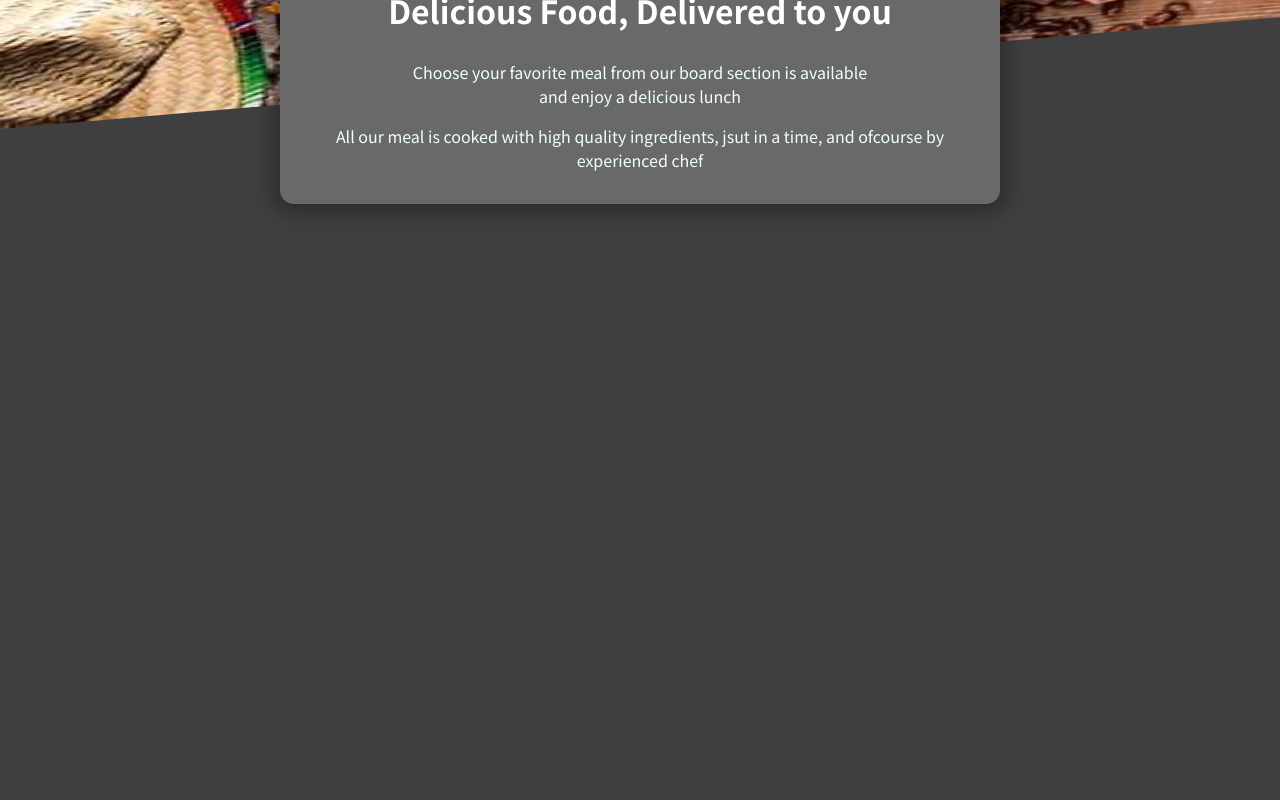
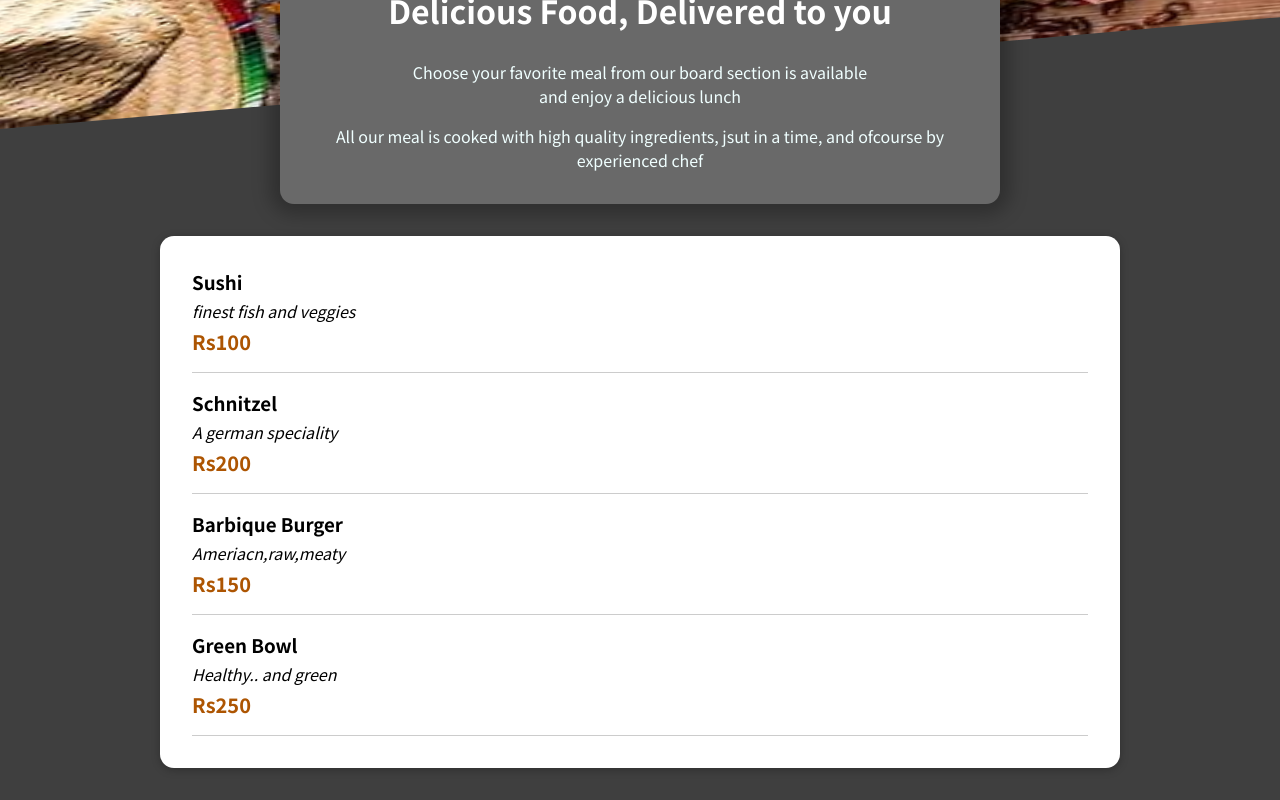
Before and after one commit to Akash3386/restaurant-app, a React (Create React App) app: page / in a window 1280 px wide. Shown: the part 269-1069 px from the top of the page. Before the commit the page ends 800 px from the top, so only its background shows below. Built offline with nearby package versions, Linux system fonts and the light colour scheme.

Commit message:
making item visible

```diff
--- a/src/App.js
+++ b/src/App.js
@@ -1,6 +1,7 @@
 import { Fragment } from "react";
 import Header from "./components/Layout/Header";
 import MealSummary from "./components/Meals/MealsSummary";
+import AvailableMeal from "./components/Meals/AvailableMeal";
 
 function App() {
   return (
@@ -8,6 +9,7 @@ function App() {
       {/* <h2>Let's get started!</h2> */}
       <Header/>
       <MealSummary/>
+      <AvailableMeal/>
     </Fragment>
   );
 }
--- /dev/null
+++ b/src/components/Meals/AvailableMeal.js
@@ -0,0 +1,44 @@
+import classes from './AvailableMeal.module.css'
+import Card from '../UI/Card'
+import MealList from './MealList/MealList'
+
+const dummyMeal = [
+    {
+        id: '1',
+        name: 'Sushi',
+        description: 'finest fish and veggies',
+        price: '100'
+    },
+    {
+        id: '2',
+        name: 'Schnitzel',
+        description: 'A german speciality',
+        price: '200'
+    },
+    {
+        id: '3',
+        name: 'Barbique Burger',
+        description: 'Ameriacn,raw,meaty',
+        price: '150'
+    },
+    {
+        id: '4',
+        name: 'Green Bowl',
+        description: 'Healthy.. and green',
+        price: '250'
+    }
+]
+
+
+const AvailableMeal = () => {
+    const mealList = dummyMeal.map(meal => <MealList meal={meal}/>)
+
+    return <section className={classes.meals}>
+        <Card>
+            <ul>{mealList}</ul>
+        </Card>
+    </section>
+}
+
+
+export default AvailableMeal
--- /dev/null
+++ b/src/components/Meals/AvailableMeal.module.css
@@ -0,0 +1,24 @@
+.meals {
+    max-width: 60rem;
+    width: 90%;
+    margin: 2rem auto;
+    animation: meals-appear 1s ease-out forwards;
+  }
+
+  .meals ul {
+    list-style: none;
+    margin: 0;
+    padding: 0;
+  }
+
+  @keyframes meals-appear {
+    from {
+      opacity: 0;
+      transform: translateY(3rem);
+    }
+
+    to {
+      opacity: 1;
+      transform: translateY(0);
+    }
+  }
--- /dev/null
+++ b/src/components/Meals/MealList/MealList.js
@@ -0,0 +1,13 @@
+import classes from './MealList.module.css'
+
+const MealList = props => {
+    return <li className={classes.meal}>
+        <div >
+            <h3 className={classes.h3}>{props.meal.name}</h3>
+            <div className={classes.description}>{props.meal.description}</div>
+            <div className={classes.price}>Rs{props.meal.price}</div>
+        </div>
+    </li>
+}
+
+export default MealList
--- /dev/null
+++ b/src/components/Meals/MealList/MealList.module.css
@@ -0,0 +1,22 @@
+.meal {
+    display: flex;
+    justify-content: space-between;
+    margin: 1rem;
+    padding-bottom: 1rem;
+    border-bottom: 1px solid #ccc;
+  }
+
+  .meal h3 {
+    margin: 0 0 0.25rem 0;
+  }
+
+  .description {
+    font-style: italic;
+  }
+
+  .price {
+    margin-top: 0.25rem;
+    font-weight: bold;
+    color: #ad5502;
+    font-size: 1.25rem;
+  }
--- /dev/null
+++ b/src/components/UI/Card.js
@@ -0,0 +1,7 @@
+import classes from './Card.module.css'
+
+const Card = props => {
+    return <div className={classes.card}>{props.children}</div>
+}
+
+export default Card
--- /dev/null
+++ b/src/components/UI/Card.module.css
@@ -0,0 +1,6 @@
+.card {
+    padding: 1rem;
+    box-shadow: 0 2px 8px rgba(0, 0, 0, 0.25);
+    border-radius: 14px;
+    background-color: white;
+  }
```
